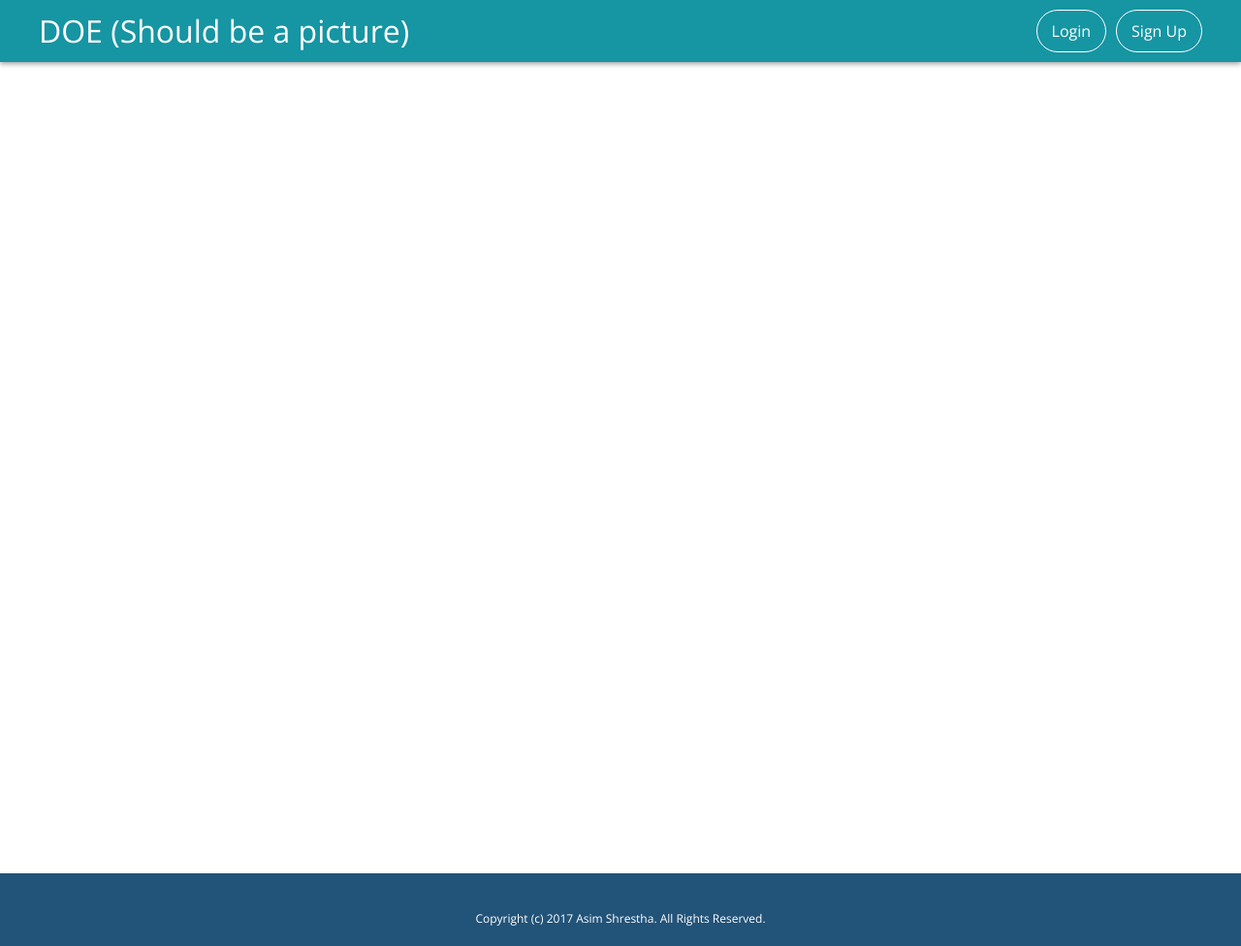
After one commit to asimshrestha2/doe-website, a Flask app: page /createevent in a window 1280 px wide. The commit adds this page. Shown: the whole page at 97% size. Run offline with Flask 2, Linux system fonts and the light colour scheme; some libraries are stand-ins or nearby versions.

Commit message:
Create Even Paget, Fixed Login
Added "blank" createevent.html, and fixed missing "sign up" button after
logging out

```diff
--- a/eb-flask/application.py
+++ b/eb-flask/application.py
@@ -94,6 +94,11 @@ def calendar():
     else:
         return render_template('calendar.html')
 
+#TODO: Add more to create event
+@application.route('/createevent')
+def createevent():
+    return(render_template('createevent.html'))
+
 @application.errorhandler(404)
 def page_not_found(error):
     return render_template('404.html'), 404
--- /dev/null
+++ b/eb-flask/templates/createevent.html
@@ -0,0 +1,54 @@
+<!DOCTYPE html>
+<html lang="en">
+<head>
+    {% block head %}
+    <link href="https://fonts.googleapis.com/css?family=Open+Sans" rel="stylesheet">
+    <link rel="stylesheet" href="{{ url_for('static', filename='style.css') }}">
+    <link rel="icon" href="https://asimshrestha2.github.io/portfoliov2/imgs/Asim_Ymir.png">
+    <script src="{{ url_for('static', filename='main.js') }}"></script>
+    <title>{% block title %}{% endblock %}</title>
+    {% endblock %}
+</head>
+<body>
+  <div id="fb-root"></div>
+  <script>(function(d, s, id) {
+    var js, fjs = d.getElementsByTagName(s)[0];
+    if (d.getElementById(id)) return;
+    js = d.createElement(s); js.id = id;
+    js.src = "//connect.facebook.net/en_US/sdk.js#xfbml=1&version=v2.8&appId=101009160446325";
+    fjs.parentNode.insertBefore(js, fjs);
+  }(document, 'script', 'facebook-jssdk'));</script>
+  <header class="sub-page">
+    <div class="top-nav">
+      <div class="row-big">
+        <div class="title">
+          <a href="{{ url_for('hello') }}">DOE (Should be a picture)</a>
+        </div>
+        <nav>
+          <ul class="top-buttons">
+            {% if session['username'] %}
+              <li><div id="menu"><div class="btn" id="menubtn">Menu</div>
+                  <div class="menu-content" id="menu-content">
+                    <a href="{{ url_for('user', name = session['username']) }}">{{ session['username'] }}</a>
+                    <a href="{{ url_for('logout') }}">Logout</a>
+                  </div>
+                </div>
+              </li>
+            </ul>
+            {% else %}
+              <li><div class="btn">Login<a href="{{ url_for('login') }}"><div class="btn-fill"></div></a></div></li>
+              <li><div class="btn">Sign Up<a href="{{ url_for('signup') }}"><div class="btn-fill"></div></a></div></li>
+            </ul>
+            {% endif %}
+        </nav>
+      </div>
+    </div>
+  </header>
+  <div class="content">{% block content %}{% endblock %}</div>
+  <footer>
+    <div class="legal">
+      Copyright (c) 2017 Asim Shrestha. All Rights Reserved.
+    </div>
+  </footer>
+</body>
+</html>
--- a/eb-flask/templates/index.html
+++ b/eb-flask/templates/index.html
@@ -27,6 +27,7 @@
               </ul>
               {% else %}
                 <li><div class="btn">Login<a class="btn-fill" href="{{ url_for('login') }}"><div class="btn-fill"></div></a></div></li>
+                <li><div class="btn">Sign Up<a href="{{ url_for('signup') }}"><div class="btn-fill"></div></a></div></li>
               </ul>
               {% endif %}
           </nav>
```
